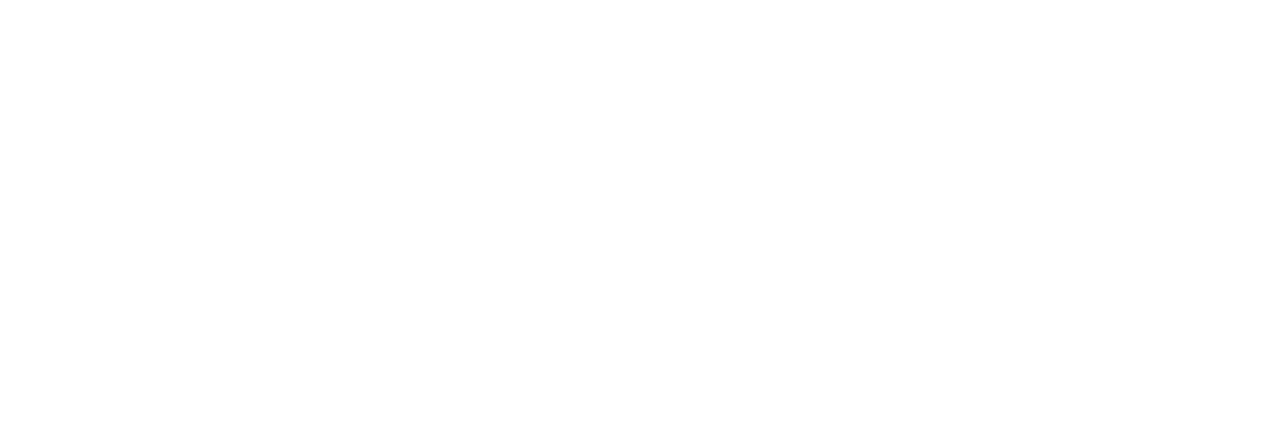
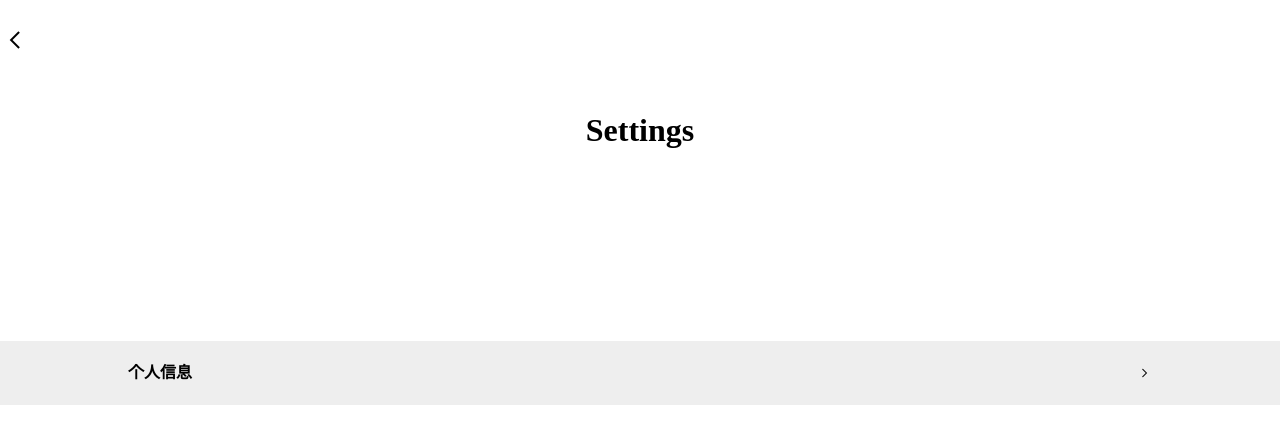
Before and after one commit to SHUAXINDIARY/TODO, a Vue app: page /Setting in a window 1280 px wide. Shown: the top 444 px of the page. Built offline with nearby package versions, Linux system fonts and the light colour scheme.

Commit message:
设置页完成

```diff
--- a/src/App.vue
+++ b/src/App.vue
@@ -1,5 +1,4 @@
 <template>
-  <!-- <home></home> -->
   <router-view></router-view>
 </template>
 
--- a/src/router.js
+++ b/src/router.js
@@ -21,6 +21,11 @@
       // this generates a separate chunk (about.[hash].js) for this route
       // which is lazy-loaded when the route is visited.
       component: () => import(/* webpackChunkName: "about" */ './views/Card.vue')
+    },
+    {
+      path: '/Setting',
+      name: 'setting',
+      component: () => import('./views/Setting.vue')
     }
   ]
 })
--- a/src/store/store.js
+++ b/src/store/store.js
@@ -22,7 +22,7 @@
     },
     {
       name: "All",
-      icon: "iconfont icon-favoriteslist",
+      icon: "iconfont icon-instruction",
       des: "全部"
     }
   ],
--- a/src/views/Card.vue
+++ b/src/views/Card.vue
@@ -1,5 +1,6 @@
 <template>
-  <div class="card animated bounceInUp">
+  <transition name="card" enter-active-class="animated bounceInUp" leave-active-class="animated bounceOutDown">
+    <div class="card ">
       <div class="nav">
         <span class="iconfont icon-icon-test" @click="goHome"></span>
       </div>
@@ -27,6 +28,7 @@
         <span @click="showAdd">+</span>
       </div>
     </div>
+  </transition>
 </template>
 <script>
 export default {
--- a/src/views/Home.vue
+++ b/src/views/Home.vue
@@ -1,9 +1,9 @@
 <template>
   <div class="con">
-    <div class="home animated bounceInDown" ref="target">
+    <div class="home" ref="target">
       <ul class="nav">
         <li>
-          <span class="iconfont icon-instruction"></span>
+          <span class="iconfont icon-icon-test1" @click="goSetting"></span>
         </li>
         <li class="tittle">TODO</li>
         <li>
@@ -60,6 +60,11 @@
     // 使用swiper组件
     swiper,
     swiperSlide
+  },
+  methods: {
+    goSetting() {
+      this.$router.push({ path: "/setting" });
+    }
   },
   mounted() {
     // 获取store的数据 渲染到该页
--- /dev/null
+++ b/src/views/Setting.vue
@@ -0,0 +1,86 @@
+<template>
+  <transition
+    name="setting"
+    enter-active-class="animated bounceInLeft"
+    leave-active-class="animated bounceOutLeft"
+  >
+    <div class="con">
+      <div class="nav">
+        <span class="iconfont icon-icon-test" @click="goHome"></span>
+      </div>
+      <div class="tittle">
+        <p>Settings</p>
+      </div>
+      <ul class="list">
+        <li v-for="(item,index) in options" :key="index">
+          <span>{{item.note}}</span>
+          <i class="iconfont icon-icon-test2"></i>
+        </li>
+      </ul>
+    </div>
+  </transition>
+</template>
+<script>
+export default {
+  name: "setting",
+  data() {
+    return {
+      options: [
+        {
+          index: 1,
+          note: "个人信息"
+        }
+      ]
+    };
+  },
+  methods: {
+    goHome() {
+      this.$router.push("/");
+    }
+  }
+};
+</script>
+<style lang="less" scoped>
+.con {
+  height: 100vh;
+  .nav {
+    width: 100vw;
+    height: 10vh;
+    line-height: 10vh;
+    span {
+      font-size: 2rem;
+    }
+  }
+  .tittle {
+    margin-bottom: 10%;
+    font-weight: bolder;
+    text-align: center;
+    p {
+      &:first-child {
+        font-size: 2rem;
+      }
+    }
+  }
+  .list {
+    margin-top: 15%;
+    margin-bottom: 15%;
+    list-style: none;
+    li {
+      background-color: #eeeeee;
+      height: 8vh;
+      line-height: 8vh;
+      display: flex;
+      justify-content: space-between;
+      span {
+        display: inline-block;
+        font-weight: bold;
+        transition: all 2s;
+        margin-left: 10%;
+      }
+      i {
+        margin-right: 10%;
+      }
+    }
+  }
+}
+</style>
```
Lines whose indentation alone changed are shown as unchanged.
